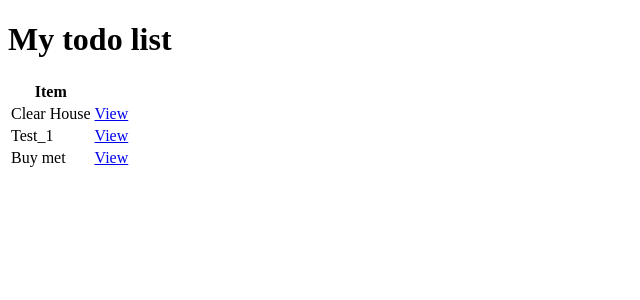
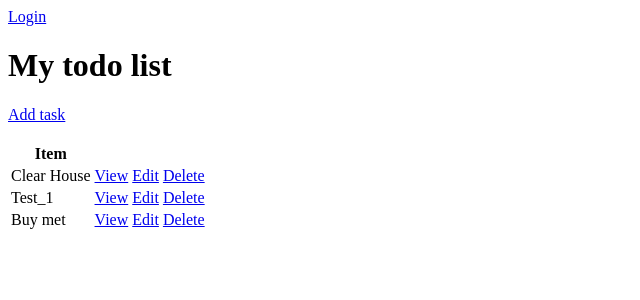
Before and after one commit to Andmzg/To-do-list, a Django app: page / in a window 1280 px wide. Shown: the top 300 px of the page, without its empty margins (0-640 px from the left). Run offline with Django 4.2, Linux system fonts and the light colour scheme; data comes from the database, SQL or seed files in the repository; both versions use the stored data as it was after the commit.

Commit message:
Login and Logout View_2

```diff
--- a/todo_list/base/templates/base/task_list.html
+++ b/todo_list/base/templates/base/task_list.html
@@ -5,17 +5,31 @@
     <title>To do List</title>
 </head>
 <body>
+    {% if request.user.is_authenticated %}
+        <p>{{request.user}}</p>
+        <a href="logout">Logout</a>
+    {% else %}
+    <a href="{% url 'login' %}">Login</a>
+    {% endif %}
+
+
     <h1>My todo list</h1>
+    <a href="{% url 'task-create' %}">Add task</a>
+    <br>
+    <br>
 
     <table>
         <tr>
             <th>Item</th>
+            <th></th>
             <th></th>
         </tr>
         {% for task in tasks %}
         <tr>
             <td>{{task.title}}</td>
             <td><a href="{% url 'task' task.id %}">View</a></td>
+            <td><a href="{% url 'task-update' task.id %}">Edit</a></td>
+            <td><a href="{% url 'task-delete' task.id %}">Delete</a></td>
         </tr>
         {% empty %}
             <h3>no item in list </h3>
--- a/todo_list/base/urls.py
+++ b/todo_list/base/urls.py
@@ -1,8 +1,14 @@
 from django.urls import path
 from .views import *
+from django.contrib.auth.views import LogoutView
 
 urlpatterns = [
+    path('login/', CostumLoginView.as_view(), name="login"),
+    path('logout/', LogoutView.as_view(next_page='login'), name="logout"),
+
     path('', TaskList.as_view(), name="tasks"),
     path('task/<int:pk>/', TaskDetail.as_view(), name="task"),
-
+    path('task-create/', TaskCreate.as_view(), name="task-create"),
+    path('task-update/<int:pk>/', TaskUpdate.as_view(), name="task-update"),
+    path('task-delete/<int:pk>/', TaskDelete.as_view(), name="task-delete"),
 ]
--- a/todo_list/base/views.py
+++ b/todo_list/base/views.py
@@ -1,7 +1,20 @@
 from django.shortcuts import render
 from django.views.generic.list import ListView
 from django.views.generic.detail import DetailView
+from django.views.generic.edit import CreateView, UpdateView, DeleteView
+from django.urls import reverse_lazy
+
+from django.contrib.auth.views import LoginView
 from .models import Task
+
+
+class CostumLoginView(LoginView):
+    template_name = 'base/login.html'
+    fields = '__all__'
+    redirect_authenticated_user = True
+
+    def get_success_url(self):
+        return reverse_lazy('tasks')
 
 
 class TaskList(ListView):
@@ -13,3 +26,21 @@ class TaskDetail(DetailView):
     model = Task
     context_object_name = 'task'
     template_name = 'base/task.html'
+
+
+class TaskCreate(CreateView):
+    model = Task
+    fields = '__all__'
+    success_url = reverse_lazy('tasks')
+
+
+class TaskUpdate(UpdateView):
+    model = Task
+    fields = '__all__'
+    success_url = reverse_lazy('tasks')
+
+
+class TaskDelete(DeleteView):
+    model = Task
+    context_object_name = 'task'
+    success_url = reverse_lazy('tasks')
```
Also changed, not shown: todo_list/base/templates/base/login.html (+8 -3 lines), todo_list/base/templates/base/task_confirm_delete.html (+8 -3 lines), todo_list/base/templates/base/task_form.html (+9 -3 lines), todo_list/db.sqlite3.
